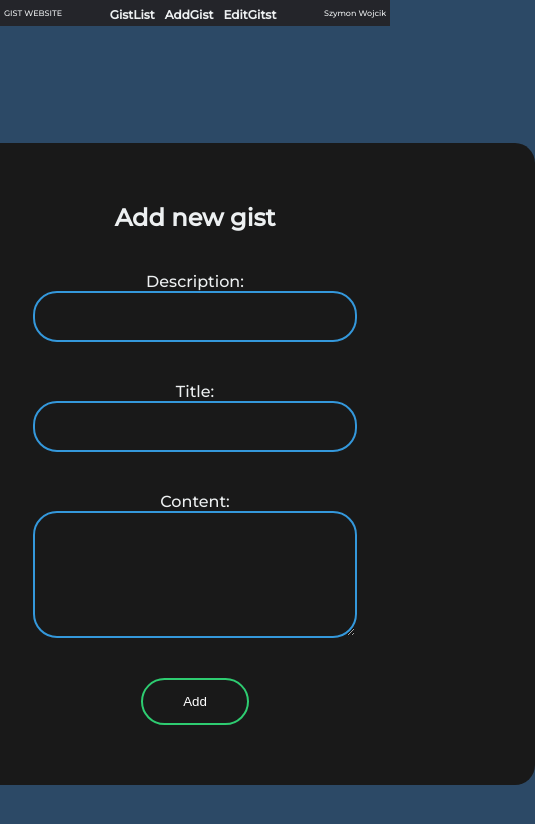
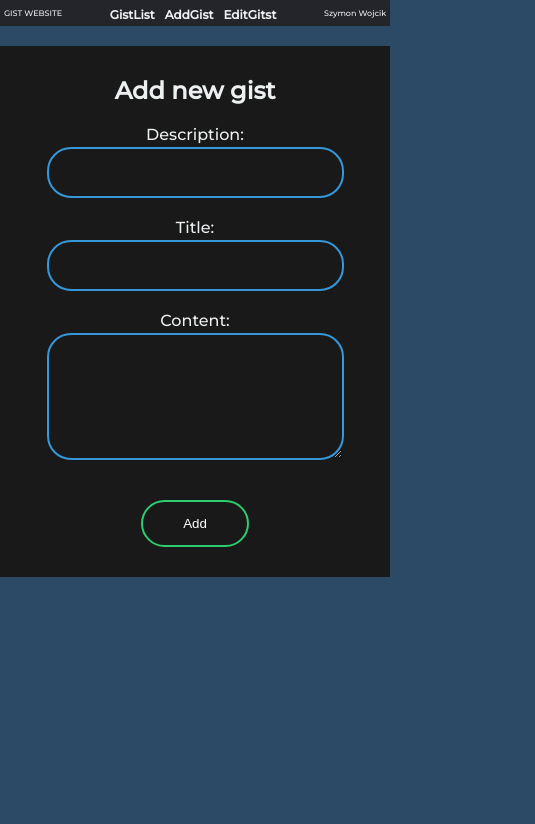
Before and after one commit to Szymen1994/Exercise1, a React (Create React App) app: page /addgist in a window 390 px wide. Shown: the top 824 px of the page, 535 px wide, since content can reach past the window. Built offline with nearby package versions, Linux system fonts and the light colour scheme.

Commit message:
done addGist css section

```diff
--- a/src/Components/AddGist.js
+++ b/src/Components/AddGist.js
@@ -41,7 +41,7 @@ class AddGist extends React.Component {
           <label>
             Description:
             <input
-              className="description"
+              className="description boxes"
               type="text"
               name="description"
               value={this.state.description}
@@ -52,7 +52,7 @@ class AddGist extends React.Component {
           <label>
             Title:
             <input
-              className="filename"
+              className="filename boxes"
               type="text"
               name="filename"
               value={[this.state.filename]}
@@ -65,7 +65,7 @@ class AddGist extends React.Component {
             <textarea
               rows="5"
               cols="60"
-              className="content"
+              className="content boxes"
               name="content"
               value={this.state.content}
               onChange={this.handleChange}
--- a/src/Components/GistList.css
+++ b/src/Components/GistList.css
@@ -2,10 +2,6 @@
   border-radius: 20px;
   display: flex;
   flex-direction: column;
-  font-family: "Montserrat", sans-serif;
-  font-weight: 500;
-  font-size: 16px;
-  text-decoration: none;
   width: clamp(320px, 80%, 650px);
   padding-bottom: 1rem;
   text-align: center;
@@ -31,15 +27,13 @@ button {
   background: none;
   cursor: pointer;
   margin-left: 15px;
-  text-align: center;
   padding: 5px 20px;
-  outline: none;
   color: white;
   border-radius: 24px;
   transition: 0.25s;
 }
 .paginacja {
-  border-radius: 10px;
+  border-radius: 20px;
   margin: 10px auto;
   width: clamp(300px, 90%, 800px);
   padding: 10px;
--- a/src/Components/addGist.css
+++ b/src/Components/addGist.css
@@ -1,32 +1,30 @@
-@import url('https://fonts.googleapis.com/css2?family=Montserrat:wght@500&display=swap');
+@import url("https://fonts.googleapis.com/css2?family=Montserrat:wght@500&display=swap");
 
-body{
+body {
   margin: 0;
   padding: 0;
   background: #2c4966;
   font-family: "Montserrat", sans-serif;
-    font-weight: 500;
   color: #edf0f1;
   text-decoration: none;
 }
 
-.box{
+.box {
   border-radius: 20px;
   width: 600px;
-    padding:40px;
+  padding: 40px;
   position: absolute;
   top: 55%;
   left: 50%;
-    transform: translate(-50%,-50%);
+  transform: translate(-50%, -50%);
   background: #191919;
-    text-align:center;
+  text-align: center;
 }
 
-.description, .filename, .content, .gistId{
+.boxes {
   background: none;
   color: #edf0f1;
   font-family: "Montserrat", sans-serif;
-    font-weight: 500;
   font-size: 16px;
   text-decoration: none;
   display: block;
@@ -37,26 +35,25 @@ body{
   outline: none;
   border-radius: 24px;
   transition: 0.25s;
-    width: 300px;
+  width: clamp(200px, 70vw, 500px);
 }
 
-label{
+label {
   display: flex;
   flex-direction: column;
-
-    margin: 40px auto;
+  gap: 3px;
+  margin: 30px auto;
 }
 
-.description:focus, .filename:focus, .content:focus, .gistId:focus{
-    width: 480px;
+.boxes:focus {
+  width: clamp(220px, 80vw, 550px);
   border-color: #2ecc71;
 }
 
-.submit{
+.submit {
   border: 0;
   background: none;
   cursor: pointer;
-    display: block;
   margin: 20px auto;
   text-align: center;
   border: 2px solid #2ecc71;
@@ -67,6 +64,22 @@ label{
   transition: 0.25s;
 }
 
-.submit:hover{
-    background:rgb(4, 179, 141);
+.submit:hover {
+  background: rgb(4, 179, 141);
 }
+
+@media only screen and (max-width: 500px) {
+  .box {
+    position: relative;
+    margin: 20px auto 0;
+    transform: translate(0, 0);
+    top: 0;
+    left: 0;
+    width: 100vw;
+    padding: 10px 0;
+    border-radius: 0;
+  }
+  label {
+    margin: 20px auto;
+  }
+}
```
Lines whose indentation alone changed are shown as unchanged.
